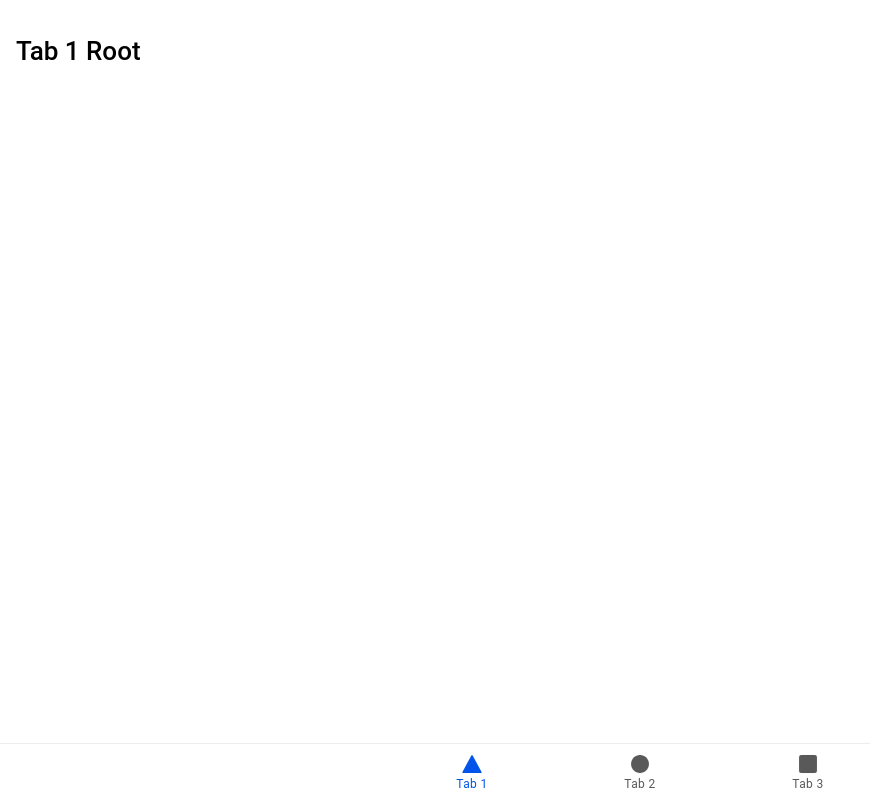
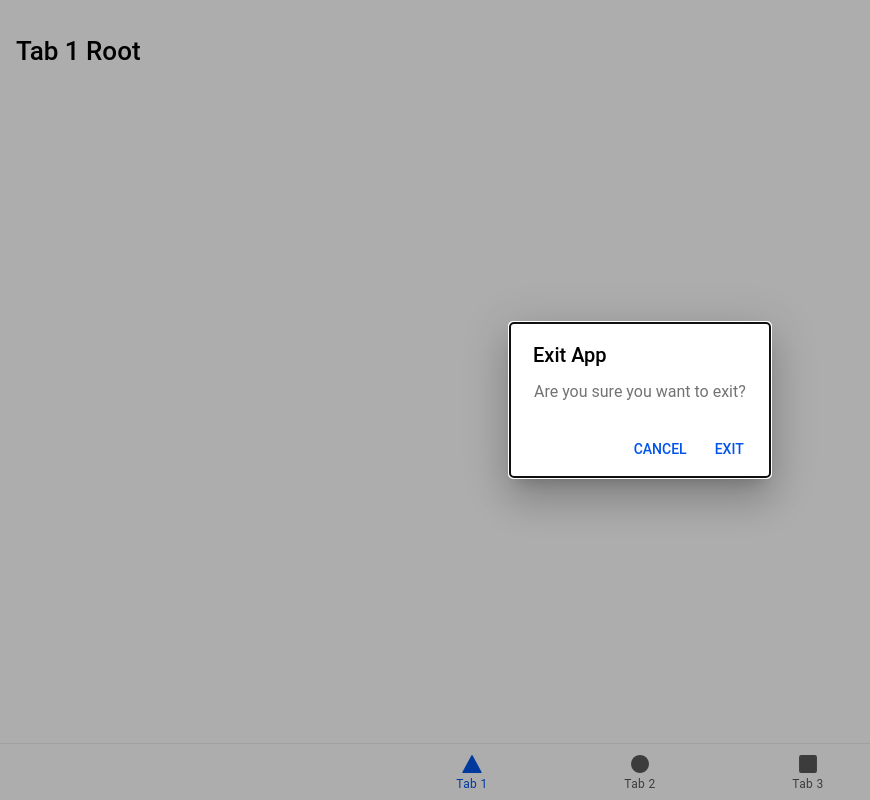
Before and after one commit to aungkaungkhant-nssh/PWA-APP, a React (Vite) app: page /tab1 in a window 1280 px wide. Shown: the whole page, without its empty margins (0-870 px from the left). Built offline with nearby package versions, Linux system fonts and the light colour scheme; no server answers.

Commit message:
exit app

```diff
--- a/src/pages/Tab1.tsx
+++ b/src/pages/Tab1.tsx
@@ -2,6 +2,7 @@ import { IonPage, IonContent, IonAlert } from '@ionic/react';
 import { useEffect, useState } from 'react';
 import { useHistory } from 'react-router-dom';
 import InstallPrompt from '../components/InstallPrompt';
+import { App } from '@capacitor/app';
 
 const Tab1: React.FC = () => {
   const history = useHistory();
@@ -9,6 +10,8 @@ const Tab1: React.FC = () => {
 
   // Detect if running as installed PWA (standalone)
   const isStandalone = (window.navigator as any).standalone || window.matchMedia('(display-mode: standalone)').matches;
+
+  console.log('Is Standalone PWA:', isStandalone);
 
   useEffect(() => {
     // Only attach back button listener in PWA
@@ -30,7 +33,7 @@ const Tab1: React.FC = () => {
 
   const exitApp = () => {
     if (isStandalone) {
-      window.close(); // works in installed PWA
+      App.exitApp(); // works on Android
     } else {
       // In normal browser, do nothing or show a message
       alert('Close the tab to exit the app.');
@@ -44,7 +47,7 @@ const Tab1: React.FC = () => {
       </IonContent>
 
       <IonAlert
-        isOpen={showExitAlert}
+        isOpen={true}
         onDidDismiss={() => setShowExitAlert(false)}
         header="Exit App"
         message="Are you sure you want to exit?"
```
